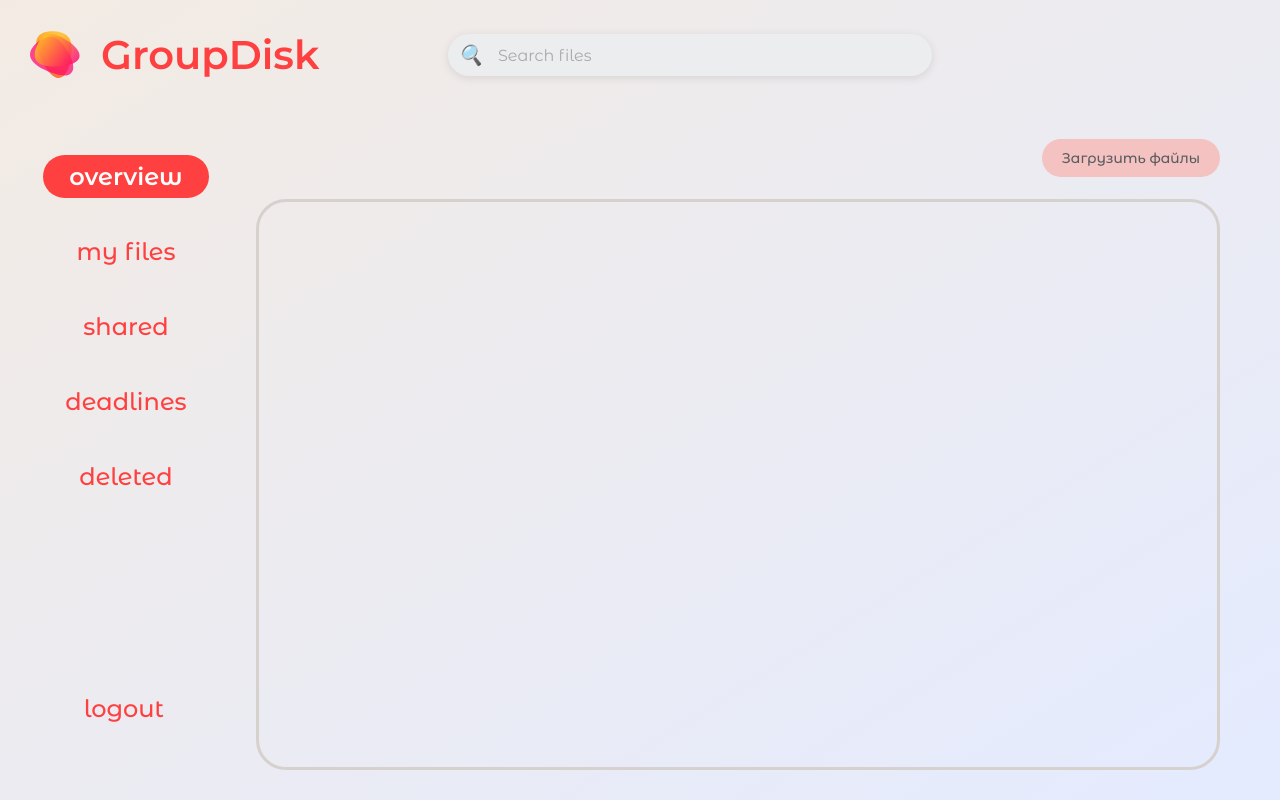
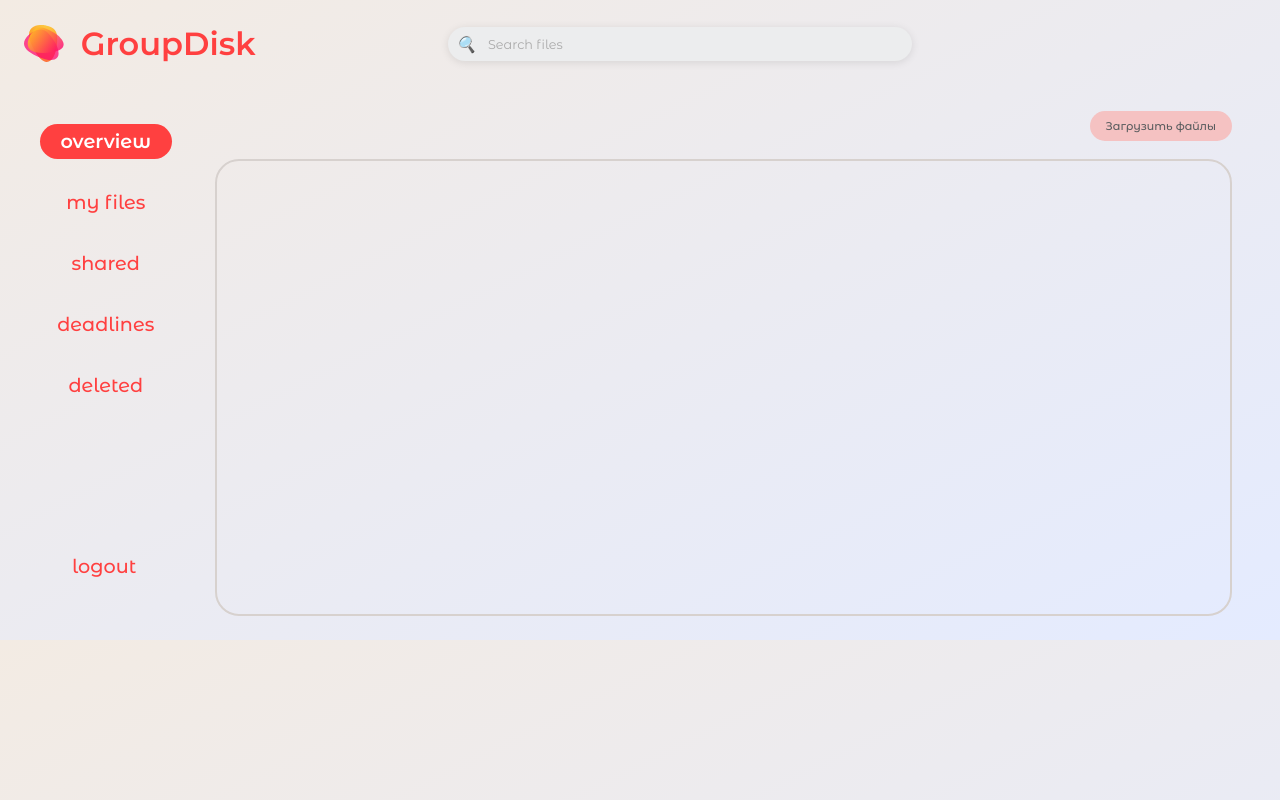
Before and after one commit to STUDCODE-team/GroupDisk, a Flask app: page /home in a window 1280 px wide. Run offline with Flask 3, Linux system fonts and the light colour scheme; the visitor is signed in with stand-in values (Sample User, id 1); data that the repository does not hold is empty.

Commit message:
add zoom

```diff
--- a/static/home.css
+++ b/static/home.css
@@ -1,4 +1,10 @@
 body {
+    zoom: 80%
+}
+
+
+body {
+
     background: linear-gradient(to bottom right, #F3EBE3, #E4EBFF);
     margin: 0;
     padding: 0;
```
